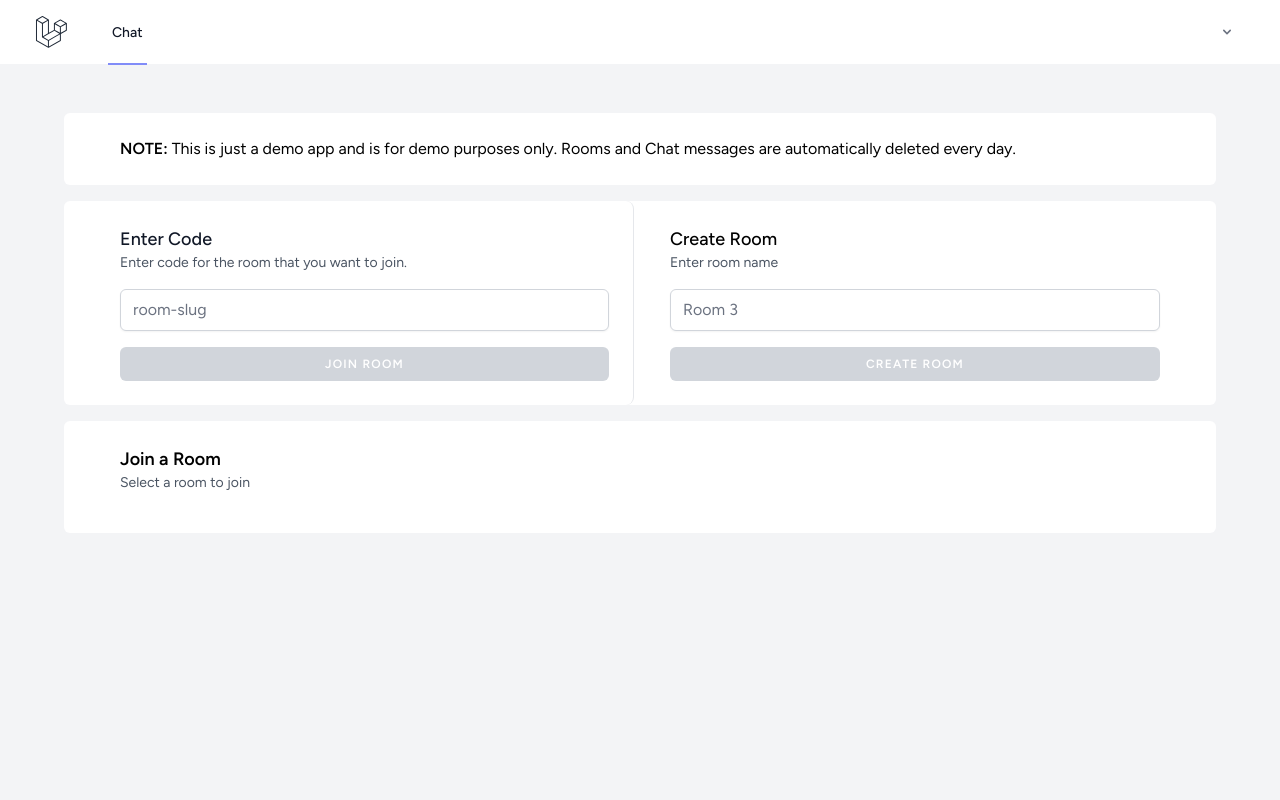
After one commit to newbie2019-hub/reverb-chatroom, a Laravel app: page /chat in a window 1280 px wide. The commit adds this page. Run offline with Laravel 12, Linux system fonts and the light colour scheme; a user stored in the database is signed in; data comes from the database, SQL or seed files in the repository; data that the repository does not hold is empty; style sheets or scripts are compiled from the project's sources; some libraries are stand-ins or nearby versions.

Commit message:
added index page to join and create room

```diff
--- /dev/null
+++ b/app/Livewire/Chat/Index.php
@@ -0,0 +1,45 @@
+<?php
+
+namespace App\Livewire\Chat;
+
+use App\Models\Room;
+use Livewire\Attributes\Layout;
+use Livewire\Component;
+use Illuminate\Support\Str;
+use Livewire\Attributes\Rule;
+
+class Index extends Component
+{
+    //For creating a room
+    #[Rule('required')]
+    public string $room = '';
+    //For joining a room
+    #[Rule('exists:rooms,slug', message: 'Room does not exist')]
+    public string $slug = '';
+
+    #[Layout('layouts.app')]
+    public function render()
+    {
+        return view('livewire.chat.index');
+    }
+
+    public function create()
+    {
+        $this->validate();
+
+        $room = Room::create([
+            'name' => $this->room,
+            'slug' => Str::of($this->room)->slug()
+        ]);
+
+        $this->reset('room', 'slug');
+        return redirect()->route('chat.room', ['room' => $room->slug]);
+    }
+
+    public function join()
+    {
+        $room = Room::where('slug', $this->slug)->first();
+
+        return redirect()->route('chat.room', ['room' => $room->slug]);
+    }
+}
--- /dev/null
+++ b/app/Livewire/Chat/Rooms.php
@@ -0,0 +1,24 @@
+<?php
+
+namespace App\Livewire\Chat;
+
+use App\Models\Room;
+use Illuminate\Support\Collection;
+use Livewire\Attributes\Layout;
+use Livewire\Component;
+
+class Rooms extends Component
+{
+    public Collection $rooms;
+
+    public function mount()
+    {
+        $this->rooms = Room::latest()->take(10)->get();
+    }
+
+    #[Layout('layouts.app')]
+    public function render()
+    {
+        return view('livewire.chat.rooms');
+    }
+}
--- a/app/Models/Room.php
+++ b/app/Models/Room.php
@@ -10,6 +10,8 @@ class Room extends Model
 {
     use HasFactory;
 
+    protected $guarded = ['id'];
+
     public function messages(): HasMany
     {
         return $this->hasMany(Message::class);
--- a/resources/views/components/primary-button.blade.php
+++ b/resources/views/components/primary-button.blade.php
@@ -1,3 +1,11 @@
-<button {{ $attributes->merge(['type' => 'submit', 'class' => 'inline-flex items-center px-4 py-2 bg-gray-800 dark:bg-gray-200 border border-transparent rounded-md font-semibold text-xs text-white dark:text-gray-800 uppercase tracking-widest hover:bg-gray-700 dark:hover:bg-white focus:bg-gray-700 dark:focus:bg-white active:bg-gray-900 dark:active:bg-gray-300 focus:outline-none focus:ring-2 focus:ring-indigo-500 focus:ring-offset-2 dark:focus:ring-offset-gray-800 transition ease-in-out duration-150']) }}>
+@props(['disabled' => false])
+
+<button
+    {{ $attributes->merge([
+        'type' => 'submit',
+        'disabled' => $disabled ? true : false,
+        'class' =>
+            'inline-flex items-center px-4 py-2 bg-gray-800 disabled:bg-gray-300 dark:bg-gray-200 border border-transparent rounded-md font-semibold text-xs text-white dark:text-gray-800 uppercase tracking-widest hover:bg-gray-700 dark:hover:bg-white focus:bg-gray-700 dark:focus:bg-white active:bg-gray-900 dark:active:bg-gray-300 focus:outline-none focus:ring-2 focus:ring-indigo-500 focus:ring-offset-2 dark:focus:ring-offset-gray-800 transition ease-in-out duration-150',
+    ]) }}>
     {{ $slot }}
 </button>
--- /dev/null
+++ b/resources/views/livewire/chat/index.blade.php
@@ -0,0 +1,63 @@
+<x-slot name="header">
+    <h2 class="font-semibold text-xl text-gray-800 dark:text-gray-200 leading-tight">
+        Enter Chat
+    </h2>
+</x-slot>
+
+<div class="py-12">
+    <div class="bg-white max-w-6xl mx-auto rounded-md sm:px-6 lg:px-8 w-full gap-x-3 mb-4">
+        <div class="p-6 w-full flex">
+            <p><span class="font-bold">NOTE:</span>&nbsp;This is just a demo app and is for demo purposes only. Rooms and
+                Chat messages are automatically deleted every day.<span class="font-bold">
+        </div>
+    </div>
+
+    <div class="bg-white max-w-6xl mx-auto rounded-md sm:px-6 lg:px-8 grid grid-cols-12 w-full gap-x-3">
+        <div class="bg-white dark:bg-gray-800 overflow-hidden sm:rounded-lg col-span-6 border-r">
+            <div class="p-6 text-gray-900 dark:text-gray-100">
+                <h3 class="text-lg font-medium">
+                    Enter Code
+                </h3>
+                <span class="text-sm text-gray-600 block">
+                    Enter code for the room that you want to join.
+                </span>
+                <form class="mt-4" wire:submit.prevent='join'>
+                    <x-text-input wire:model.live="slug" id="slug" type="text" class="w-full"
+                        placeholder="room-slug" />
+
+                    @error('slug')
+                        <span class="text-sm text-red-700">{{ $message }}</span>
+                    @enderror
+                    <x-primary-button type="submit" class="w-full text-center justify-center mt-4"
+                        disabled="{{ $errors->has('slug') || !$slug }}">
+                        Join Room
+                    </x-primary-button>
+                </form>
+            </div>
+        </div>
+
+        <div class="bg-white dark:bg-gray-800 overflow-hidden sm:rounded-lg col-span-6">
+            <div class="p-6">
+                <h3 class="text-lg font-medium">
+                    Create Room
+                </h3>
+                <span class="text-sm text-gray-600 block">
+                    Enter room name
+                </span>
+                <form class="mt-4" wire:submit.prevent='create'>
+                    <x-text-input wire:model="room" id="slug" type="text" class="w-full" placeholder="Room 3" />
+                    @error('room')
+                        <span class="text-sm text-red-700">{{ $room }}</span>
+                    @enderror
+
+                    <x-primary-button type="submit" class="w-full text-center justify-center mt-4"
+                        disabled={{ !$slug }}>
+                        Create Room
+                    </x-primary-button>
+                </form>
+            </div>
+        </div>
+    </div>
+
+    <livewire:chat.rooms />
+</div>
--- /dev/null
+++ b/resources/views/livewire/chat/rooms.blade.php
@@ -0,0 +1,18 @@
+ <div class="bg-white max-w-6xl mt-4 rounded-md mx-auto sm:px-6 lg:px-8">
+     <div class="p-6">
+         <h3 class="font-semibold text-lg">Join a Room</h3>
+         <p class="text-gray-600 text-sm">Select a room to join</p>
+         <div class="max-h-96 overflow-y-auto">
+             <ul class="py-2 list-disc">
+                 @foreach ($rooms as $room)
+                     <li class="py-2 px-2 w-full hover:bg-gray-200 rounded-md">
+                         <a href="/chat/{{ $room->slug }}" wire:navigate>
+                             <span class="block font-medium">{{ $room->name }}</span>
+                             <span class="block text-sm text-gray-600">Code: {{ $room->slug }}</span>
+                         </a>
+                     </li>
+                 @endforeach
+             </ul>
+         </div>
+     </div>
+ </div>
--- a/resources/views/livewire/layout/navigation.blade.php
+++ b/resources/views/livewire/layout/navigation.blade.php
@@ -23,15 +23,15 @@ new class extends Component
             <div class="flex">
                 <!-- Logo -->
                 <div class="shrink-0 flex items-center">
-                    <a href="{{ route('dashboard') }}" wire:navigate>
+                    <a href="{{ route('chat') }}" wire:navigate>
                         <x-application-logo class="block h-9 w-auto fill-current text-gray-800 dark:text-gray-200" />
                     </a>
                 </div>
 
                 <!-- Navigation Links -->
                 <div class="hidden space-x-8 sm:-my-px sm:ms-10 sm:flex">
-                    <x-nav-link :href="route('dashboard')" :active="request()->routeIs('dashboard')" wire:navigate>
-                        {{ __('Dashboard') }}
+                    <x-nav-link :href="route('chat')" :active="request()->routeIs('chat')" wire:navigate>
+                        {{ __('Chat') }}
                     </x-nav-link>
                 </div>
             </div>
@@ -52,10 +52,6 @@ new class extends Component
                     </x-slot>
 
                     <x-slot name="content">
-                        <x-dropdown-link :href="route('profile')" wire:navigate>
-                            {{ __('Profile') }}
-                        </x-dropdown-link>
-
                         <!-- Authentication -->
                         <button wire:click="logout" class="w-full text-start">
                             <x-dropdown-link>
@@ -81,8 +77,8 @@ new class extends Component
     <!-- Responsive Navigation Menu -->
     <div :class="{'block': open, 'hidden': ! open}" class="hidden sm:hidden">
         <div class="pt-2 pb-3 space-y-1">
-            <x-responsive-nav-link :href="route('dashboard')" :active="request()->routeIs('dashboard')" wire:navigate>
-                {{ __('Dashboard') }}
+            <x-responsive-nav-link :href="route('chat')" :active="request()->routeIs('chat')" wire:navigate>
+                {{ __('Chat') }}
             </x-responsive-nav-link>
         </div>
 
--- a/resources/views/livewire/pages/auth/login.blade.php
+++ b/resources/views/livewire/pages/auth/login.blade.php
@@ -20,7 +20,7 @@ new #[Layout('layouts.guest')] class extends Component
 
         Session::regenerate();
 
-        $this->redirectIntended(default: route('dashboard', absolute: false), navigate: true);
+        $this->redirectIntended(default: route('chat', absolute: false), navigate: true);
     }
 }; ?>
 
--- a/resources/views/livewire/pages/auth/register.blade.php
+++ b/resources/views/livewire/pages/auth/register.blade.php
@@ -32,7 +32,7 @@ new #[Layout('layouts.guest')] class extends Component
 
         Auth::login($user);
 
-        $this->redirect(route('dashboard', absolute: false), navigate: true);
+        $this->redirect(route('chat', absolute: false), navigate: true);
     }
 }; ?>
 
--- a/routes/web.php
+++ b/routes/web.php
@@ -1,19 +1,21 @@
 <?php
 
+use App\Livewire\Chat\Index;
 use App\Livewire\Chat\Pages\RoomShow;
 use Illuminate\Support\Facades\Route;
 
 Route::view('/', 'welcome');
-
-Route::view('dashboard', 'dashboard')
-    ->middleware(['auth', 'verified'])
-    ->name('dashboard');
 
 Route::view('profile', 'profile')
     ->middleware(['auth'])
     ->name('profile');
 
 Route::get('/chat/{room:slug}', RoomShow::class)
-    ->middleware(['auth']);
+    ->middleware(['auth'])
+    ->name('chat.room');
+
+Route::get('/chat', Index::class)
+    ->middleware(['auth'])
+    ->name('chat');
 
 require __DIR__ . '/auth.php';
```
Also changed, not shown: resources/views/livewire/chat/pages/room-show.blade.php (+8 -18 lines).
